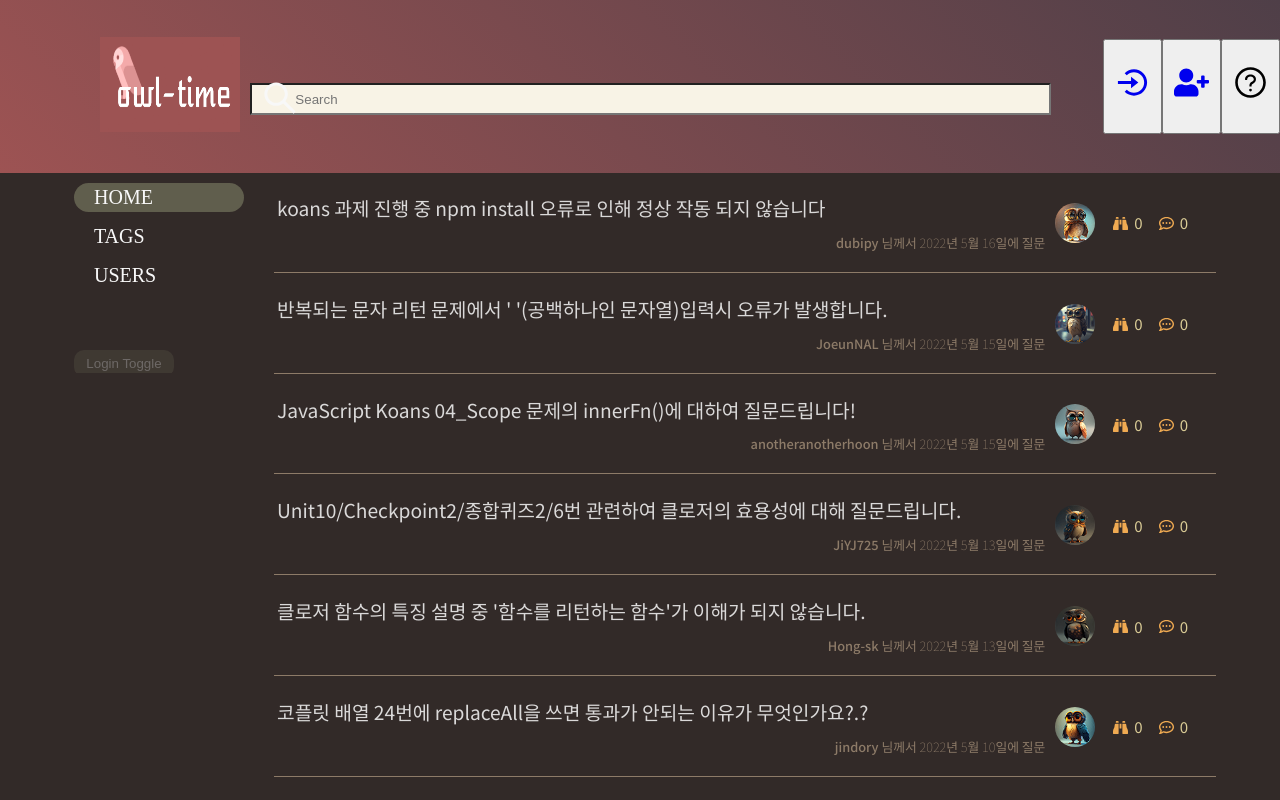
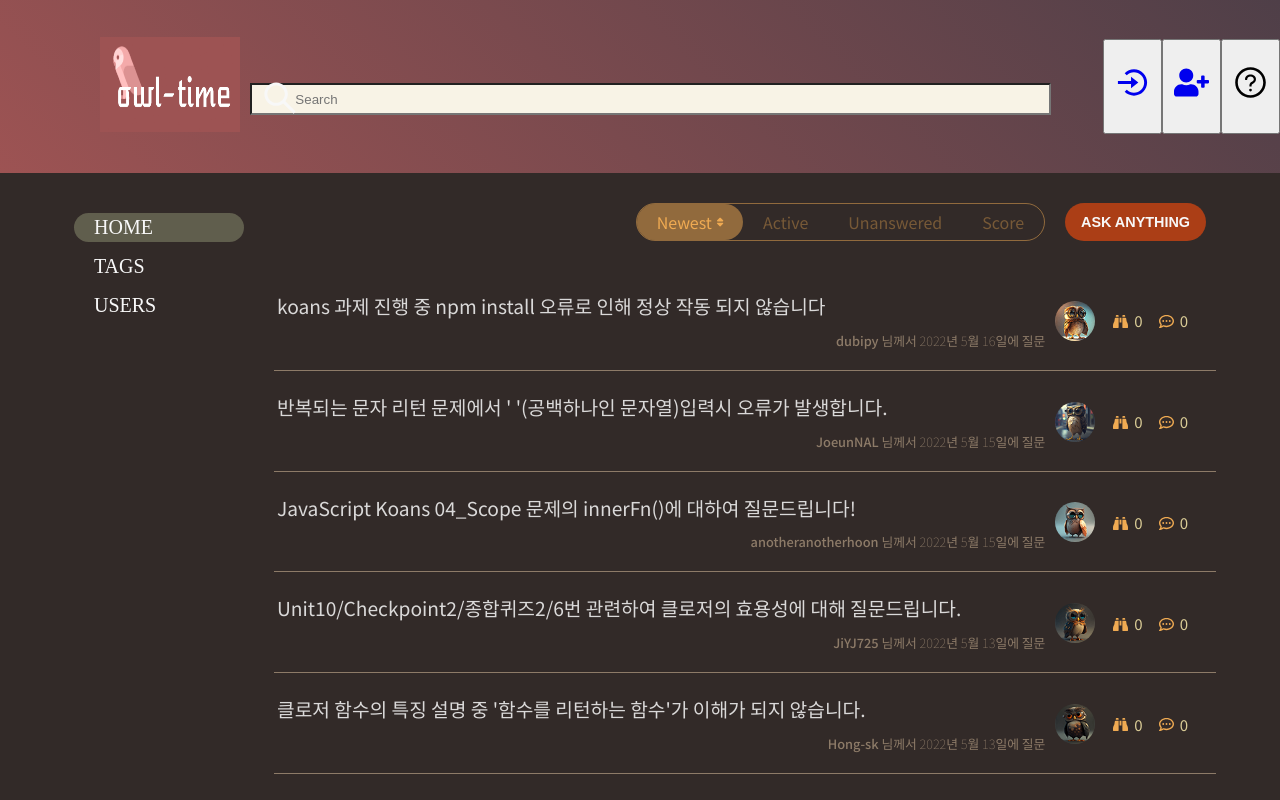
Before and after one commit to codestates-seb/seb43_pre_035, a React (Create React App) app in the folder client/owl-app/: page / in a window 1280 px wide. Shown: the top 800 px of the page. Built offline with nearby package versions, Linux system fonts and the light colour scheme; a web font is replaced by a local one.

Commit message:
style, feat: 필터 컴포넌트, ask 버튼 디자인

```diff
--- a/client/owl-app/src/components/SideNav.js
+++ b/client/owl-app/src/components/SideNav.js
@@ -1,7 +1,7 @@
 import styled from "styled-components";
 
 
-const SideNavContainer = styled.div`
+const SideNavContainer = styled.aside`
   ${'' /* width: 200px; */}
   display: flex;
   justify-content: flex-start;
@@ -14,7 +14,7 @@ const SideNavContainer = styled.div`
 const SideNavStickyContainer = styled.div`
     position: sticky;
     position: -webkit-sticky;
-    top: var(--spacing-topnav);
+    top: var(--spacing-sidenav-top);
     left: 0;
     width: 100%;
     height: 25vh;
@@ -45,6 +45,7 @@ const SideNavItem = styled.div`
   }
 
   &.selected {
+    margin-top: 30px;
     padding-left: 20px;
     background: var(--colors-green);
     border-radius: 20px;
--- a/client/owl-app/src/components/home/Filters.js
+++ b/client/owl-app/src/components/home/Filters.js
@@ -1,11 +1,55 @@
 import styled from 'styled-components';
+import { FontAwesomeIcon } from '@fortawesome/react-fontawesome';
+import { faSort } from '@fortawesome/free-solid-svg-icons';
 
+const FilterContainer = styled.header`
+    display: flex;
+    flex-direction: row;
+    justify-content: center;
+    align-items: center;
+    margin-right: 20px;
+    border: 1px solid var(--colors-filter-border);
+    border-radius: 25px;
+    ${'' /* padding: 5px 10px; */}
+`
+
+const FilterItem = styled.div`
+    padding: 0 20px;
+    display: flex;
+    justify-content: center;
+    align-items: center;
+    color: var(--colors-filter-text-inactive);
+    height: 100%;
+    ${'' /* vertical-align: center; */}
+
+    &.selected {
+        color: var(--colors-filter-text-active);
+        background: var(--colors-filter-border);
+        ${'' /* border: 1px solid var(--colors-filter-border); */}
+        border-radius: 25px;
+    }
+
+
+    &:hover {
+        color: var(--colors-filter-text-active);
+        cursor: pointer;
+    }
+`
+
+const StyledIcon = styled(FontAwesomeIcon)`
+    color: var(--colors-yellow);
+    padding-left: 5px;
+
+`
 
 const Filters = () => {
     return (
-        <>
-            Filters!
-        </>
+        <FilterContainer>
+            <FilterItem className="selected">Newest<StyledIcon icon={faSort} size="2xs" /></FilterItem>
+            <FilterItem>Active</FilterItem>
+            <FilterItem>Unanswered</FilterItem>
+            <FilterItem>Score</FilterItem>
+        </FilterContainer>
     )
 }
 
--- a/client/owl-app/src/components/home/Threads.js
+++ b/client/owl-app/src/components/home/Threads.js
@@ -1,13 +1,54 @@
-import { useEffect } from 'react';
+import { Fragment, useEffect } from 'react';
+import styled from 'styled-components';
+
 import Thread from './Thread';
-import styled from 'styled-components';
+import Filters from './Filters';
+
+//change into semantic html later
+const ThreadsWrapper = styled.section`
+    display: flex;
+    flex-direction: column;
+    justify-content: center;
+    align-items: center;
+    flex-basis: 70%;
+    flex-grow: 1;
+`
+
+const HeaderContainer = styled.div`
+    display: flex;
+    flex-direction: row;
+    justify-content: flex-end;
+    width: 100%;
+    padding: 30px 10px;
+`
+
+const AskButton = styled.button`
+    outline: none;
+    background: var(--colors-button-bg-default);
+    color: var(--colors-text-default);
+    border-radius: 25px;
+    border: 1px solid transparent;
+    ${'' /* box-shadow: inset 0 1px 0 0 hsla(0,0%,100%,0.2); */}
+    padding: 10px 15px;
+    min-width: 120px;
+
+    font-size: var(--size-text-button);
+    font-weight: var(--fonts-weight-bold);
+    text-transform: uppercase;
+
+    &:hover {
+        background: var(--colors-button-bg-active);
+        cursor: pointer;
+    }
+`
+
 
 const ThreadsContainer = styled.ul`
     display: flex;
     flex-direction: column;
     justify-content: center;
     align-items: center;
-    flex-basis: 70%;
+    flex-basis: 90%;
     flex-grow: 1;
 `
 
@@ -19,6 +60,7 @@ const TempContainer = styled(ThreadsContainer)`
 
 const Threads = ({threads, dimensionsHandler, refContainer}) => {
 
+    //임시로 스레드 컨테이너 크기대로 tags, users 페이지 설정
     useEffect(() => {
         if (refContainer.current) {
           dimensionsHandler(refContainer.current.offsetWidth, refContainer.current.offsetHeight);
@@ -27,9 +69,15 @@ const Threads = ({threads, dimensionsHandler, refContainer}) => {
 
 
     return (
-        <ThreadsContainer ref={refContainer}>
-         {threads.map((thread, idx) => <Thread thread={thread} key={idx}/>)}
-        </ThreadsContainer>
+        <ThreadsWrapper>
+            <HeaderContainer>
+                <Filters />
+                <AskButton>Ask Anything</AskButton>
+            </HeaderContainer>
+            <ThreadsContainer ref={refContainer}>
+            {threads.map((thread, idx) => <Thread thread={thread} key={idx}/>)}
+            </ThreadsContainer>
+        </ThreadsWrapper>
     )
 }
 
--- a/client/owl-app/src/theme/GlobalStyle.js
+++ b/client/owl-app/src/theme/GlobalStyle.js
@@ -10,7 +10,12 @@ ${'' /* @import url('https://fonts.googleapis.com/css2?family=Atomic+Age&family=
     --colors-green: #605E4D;
     --colors-yellow: #EFAA52;
     --colors-lightbrown: #DACC96;
+    --colors-darkred: #AB3E16;
     --colors-border: #8D7B68;
+    --colors-button-bg-default: #AB3E16;
+    ${'' /* --colors-button-bg-default: #b92b27; */}
+    --colors-button-bg-active: #A82723;
+    ${'' /* --colors-button-bg-active: #7E2B0D; */}
     --colors-text-default: #F8F8F8;
     --colors-text-title: F8F8F8;
     --colors-text-bright: #FFFFFF;
@@ -18,15 +23,22 @@ ${'' /* @import url('https://fonts.googleapis.com/css2?family=Atomic+Age&family=
     --colors-text-filter: #EFAA52;
     --colors-text-numbers: #DACC96;
     --colors-icons-yellow: #EFAA52;
+    --colors-filter-border: rgba(239, 170, 82, 0.5);
+    ${'' /* --colors-filter-bg:  */}
+    --colors-filter-text-active: #EFAA52;
+    --colors-filter-text-inactive: rgba(239, 170, 82, 0.37);
 
-    --opacity-text-inactive: 37%;
+    ${'' /* --opacity-text-inactive: 37%; */}
+    ${'' /* --opacity-filter-border: 50%; */}
 
     --spacing-topnav: 173px;
+    --spacing-sidenav-top: 173px;
     --spacing-sidenav-right: 30px;
 
     --size-sidenav-container: 180px;
     --size-sidenavitem-minwidth: 170px;
     --size-thread-avatar: 40px;
+    --size-text-button: 0.9rem;
 
     --fonts-thread-title-weight: 400;
     --fonts-weight-default: 100;
```
